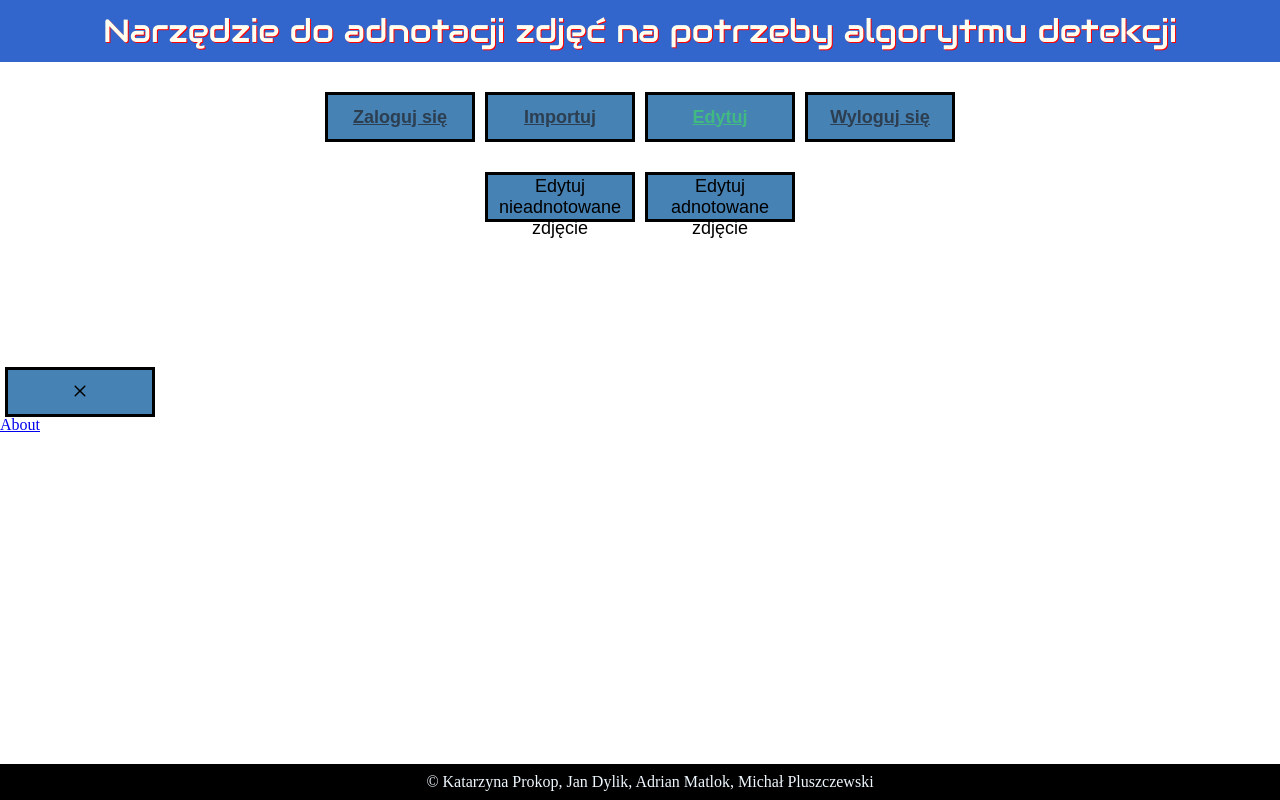
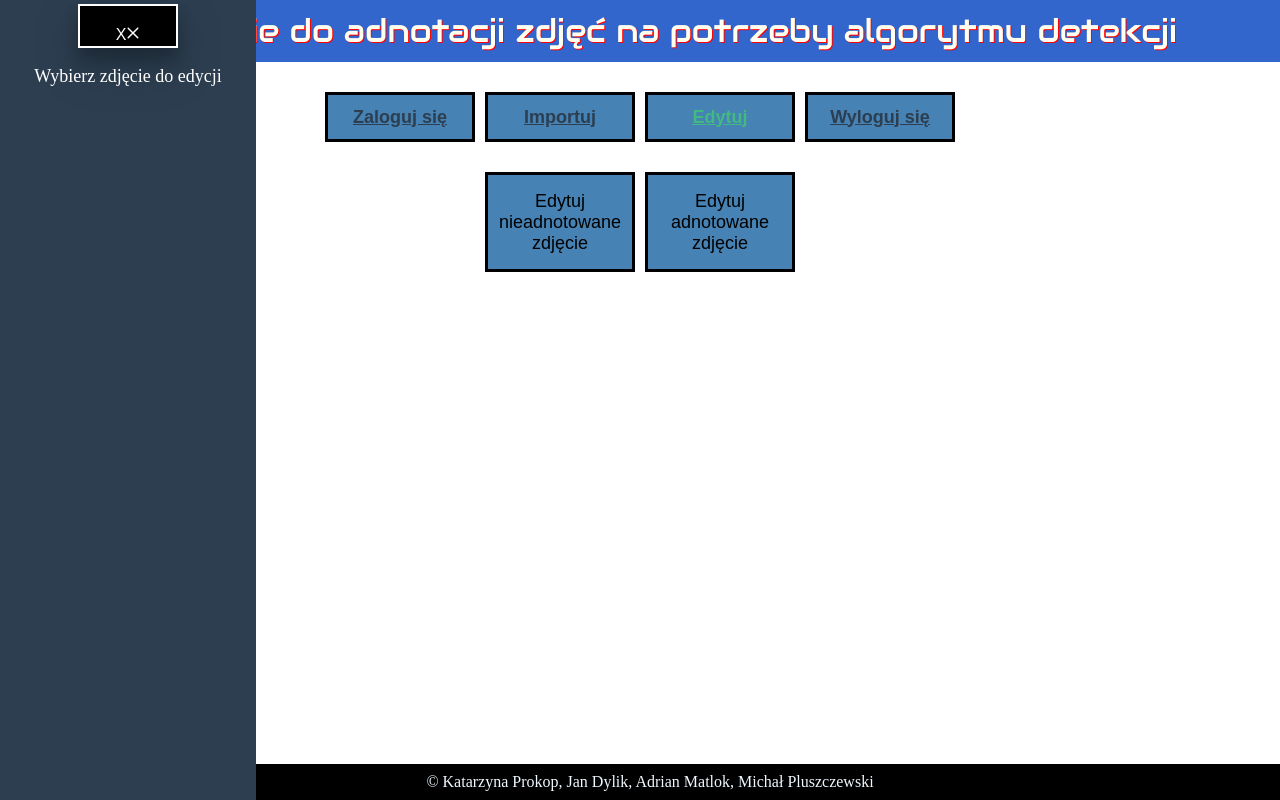
Before and after one commit to jdylik/Graphic-tool-to-annotate-images, a Vue app in the folder client/: page /edit in a window 1280 px wide. Both pictures are taken after a click on the button "Edytuj nieadnotowane zdjęcie". Built offline with nearby package versions, Linux system fonts and the light colour scheme; a web font is replaced by a local one.

Commit message:
naprawa sidebarów, poprawienie wyświetlania buttonów

```diff
--- a/client/src/views/Edit_images.vue
+++ b/client/src/views/Edit_images.vue
@@ -1,11 +1,15 @@
 
 <template>
   <div id="edit">
-    <Button label="Edytuj nieadnotowane zdjęcie" @click="visibleLeft = true;displayImportedImages();" />
-    <Button label="Edytuj adnotowane zdjęcie" @click="visibleRight = true;displayAnnotatedImages();" />
+    <Button label="Edytuj nieadnotowane zdjęcie" @click="visibleLeft = true; displayImportedImages();" id="edit"/>
+    <Button label="Edytuj adnotowane zdjęcie" @click="visibleRight = true; displayAnnotatedImages();" id="edit"/>
     <Sidebar v-model:visible="visibleLeft" position="left" class="sidebar_left" id="sidebar_left">
-      <a href="#">About</a>
+      <p>Wybierz zdjęcie do edycji</p>
+<!--
+          Tu miniaturki zdjęć:
       <img :src="img_i" v-if="img_i"/>
+-->
+
     </Sidebar>
     <Sidebar v-model:visible="visibleRight" position="right" class="sidebar_right" id="sidebar_right">
       <a href="#">About</a>
@@ -49,10 +53,58 @@ export default {
 }
 </script>
 
-<style scoped>
+<style>
+
+#edit{
+  height: 100px;
+}
+
 #sidebar_left
 {
+  width: 20%;
+  height: 100%;
   color:#111;
-  border: 2px solid powderblue;
+  background-color: #2c3e50;
+  text-align: center;
 }
+.p-sidebar-header{
+      margin-left: auto;
+    margin-right: auto;
+}
+.p-sidebar-close{
+  width: 100px;
+  height: 20px;
+  background-color: black;
+  border: solid 2px white;
+  color: white;
+  padding: 20px;
+  text-align: center;
+  display: inline-block;
+  font-size: 16px;
+  margin: 4px 4px;
+  box-shadow: 0 12px 16px 0 rgba(0,0,0,0.24), 0 17px 50px 0 rgba(0,0,0,0.19);
+}
+#sidebar_right
+{
+  width: 20%;
+  height: 100%;
+  color:#111;
+  background-color: #2c3e50;
+  text-align: center;
+}
+
+.p-sidebar-close:before{
+  content: "X";
+}
+
+
+p{
+  color: white;
+}
+a{
+  color: white;
+}
+
+
+
 </style>
```
Also changed, not shown: 1 other file (tests, documents, lock files or other folders).
